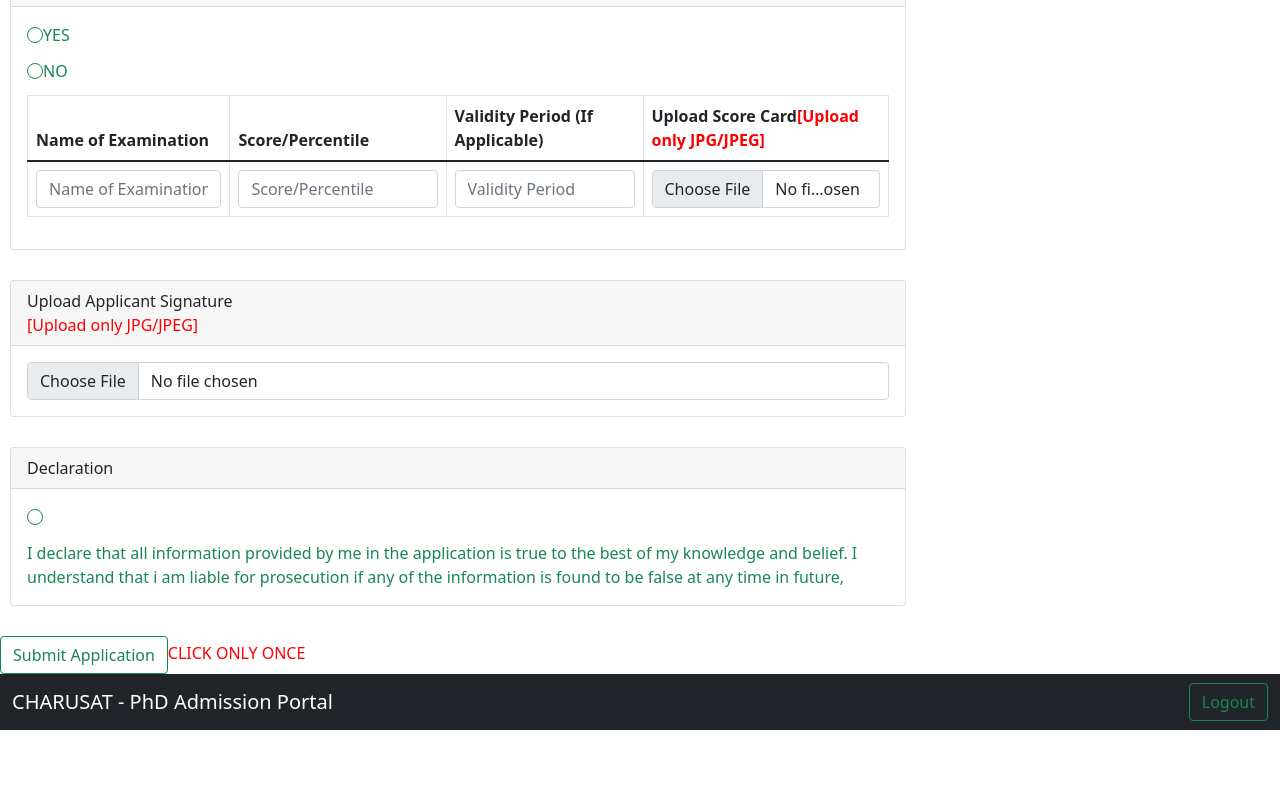
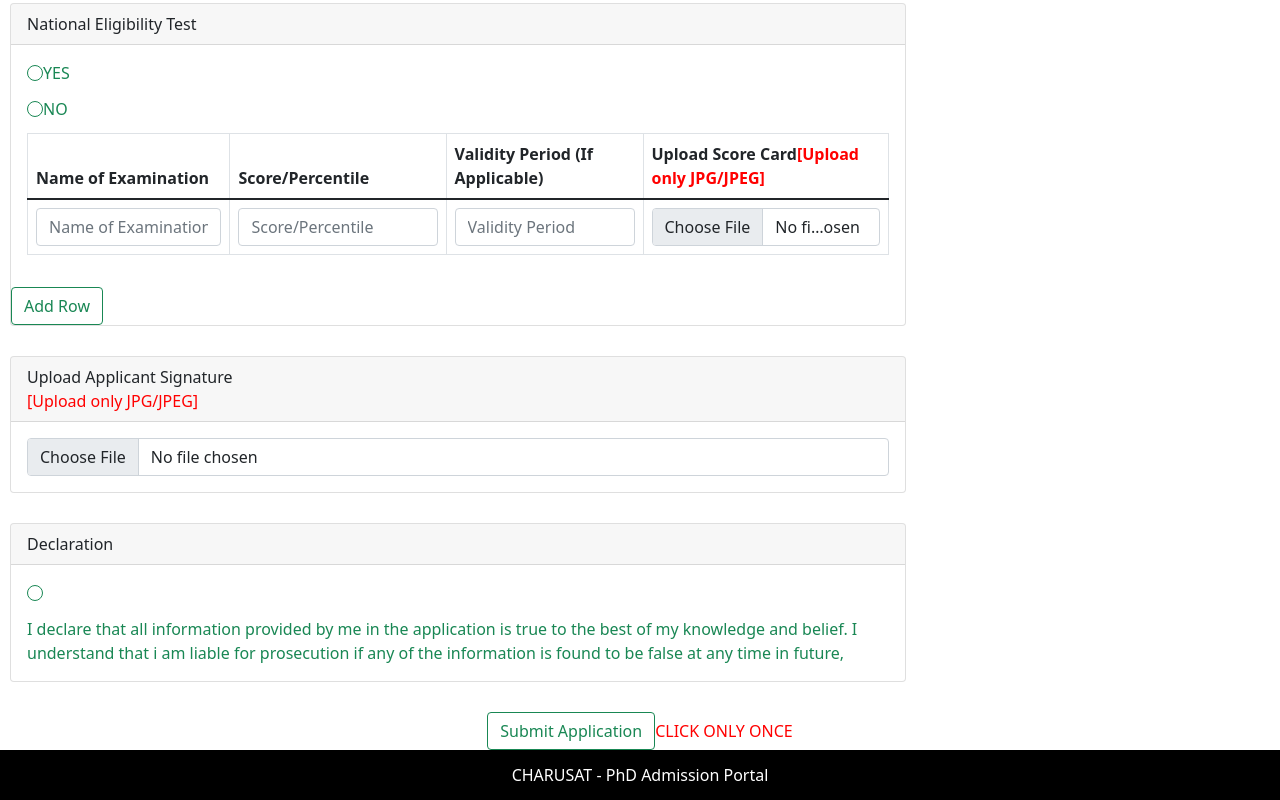
Before and after one commit to saheelsapovadia/AWT-Practical-Task, a React (Create React App) app in the folder client/: page / in a window 1280 px wide. Shown: the part 1941-2741 px from the top of the page. Before the commit the page ends 2671 px from the top, so only its background shows below. Built offline with nearby package versions, Linux system fonts and the light colour scheme.

Commit message:
home update 5

```diff
--- a/client/src/Home/Home.css
+++ b/client/src/Home/Home.css
@@ -9,6 +9,16 @@
 }
 
 .btn-submit {
+	display: flex;
 	justify-content: center;
 	align-items: center;
 }
+.footer {
+	height: 50px;
+	display: flex;
+	justify-content: center;
+	align-items: center;
+	color: white;
+	background-color: black;
+	text-align: center;
+}
--- a/client/src/Home/Home.js
+++ b/client/src/Home/Home.js
@@ -202,6 +202,9 @@ const Home = () => {
 							</tbody>
 						</Table>
 					</Card.Body>
+					<div>
+						<Button variant="outline-success">Add Row</Button>
+					</div>
 				</Card>
 
 				<Card>
@@ -247,6 +250,9 @@ const Home = () => {
 							</tbody>
 						</Table>
 					</Card.Body>
+					<div>
+						<Button variant="outline-success">Add Row</Button>
+					</div>
 				</Card>
 
 				<Card>
@@ -277,12 +283,9 @@ const Home = () => {
 				<span style={{ color: "red" }}>CLICK ONLY ONCE</span>
 			</div>
 
-			<Navbar bg="dark" expand="md" variant="dark">
-				<Container fluid>
-					<Navbar.Brand href="#">CHARUSAT - PhD Admission Portal</Navbar.Brand>
-					<Button variant="outline-success">Logout</Button>
-				</Container>
-			</Navbar>
+			<div className="footer">
+				<p style={{ margin: "0" }}>CHARUSAT - PhD Admission Portal</p>
+			</div>
 		</>
 	);
 };
```
